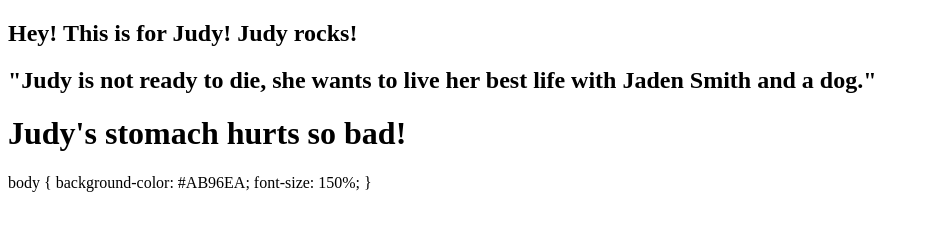
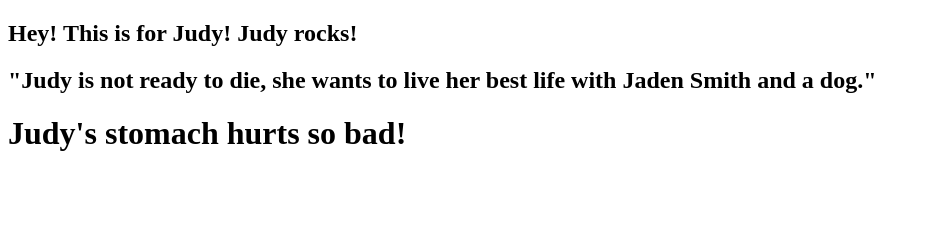
Before and after one commit to snazzafrass/snazzafrass.github.io, a plain HTML site: page index.html in a window 1280 px wide. Shown: the whole page, without its empty margins (0-928 px from the left). Drawn offline with Linux system fonts and the light colour scheme.

Commit message:
Update index.html

```diff
--- a/index.html
+++ b/index.html
@@ -14,10 +14,6 @@
 <h1> Judy's stomach hurts so bad!</h1>
 
 </body>
-  body {
-      background-color: #AB96EA;
-      font-size: 150%;
-    }
 
 
 </html>
```
